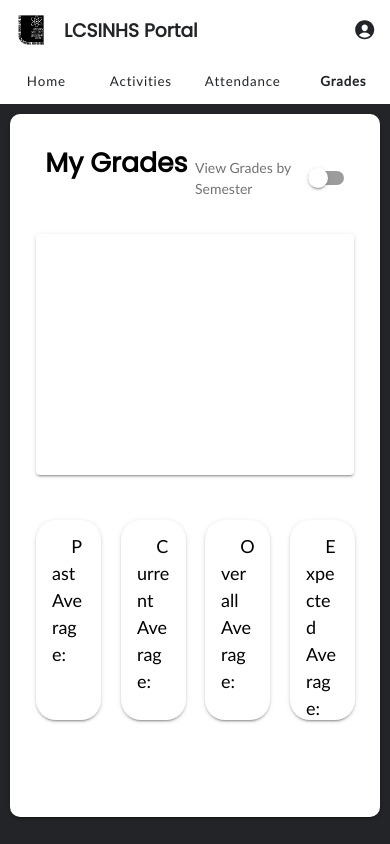
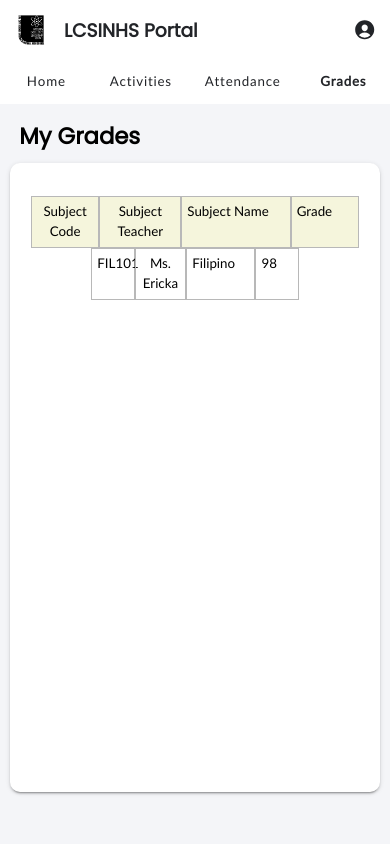
Before and after one commit to erickajanemacatol/lcsinhsportal, a React (Vite) app: page /grades in a window 390 px wide. Built offline with nearby package versions, Linux system fonts and the light colour scheme.

Commit message:
Responsive Grades Page

```diff
--- a/src/pages/Home/Grades/Grades.css
+++ b/src/pages/Home/Grades/Grades.css
@@ -1,39 +1,69 @@
+.grid-border {
+    text-align: center;
+    color: rgb(0, 0, 0);
+    align-items: center;
+    justify-items: center;
+    font-size: 12pt;
+}
+
+.col-border-header {
+    border-width: 1px;
+    border-style: solid;
+    border-color: rgb(184, 184, 184);
+    background-color:beige;
+}
+
+.col-border {
+    border-width: 1px;
+    border-style: solid;
+    border-color: rgb(184, 184, 184);
+}
+
 .my-grades-card {
-    height: 95%;
+    height: 85%;
     border-radius: 10px;
 }
 
-.top-place {
-    display: grid;
-    align-items: center;
-    grid-template-columns: 50% 50%;
-    grid-template-rows: max-content;
+.my-grades-text {
+    font-family: poppins;
+    width: 50%;
+    font-weight: bolder;
+    font-size: 22pt;
+    color: black;
 }
 
-.div-toggle {
-    display: flex;
-    justify-content: end;
+
+
+/*MOBILE*/
+.grid-border {
+    text-align: center;
+    color: rgb(0, 0, 0);
     align-items: center;
-    margin-right: 20px;
-    margin-top: 30px;
+    justify-items: center;
+    font-size: 10pt;
 }
 
-.cards-pos {
-    display: flex;
-    width: 100%;
-    height: auto;
-    justify-content: center;
-    align-items: center;
+.col-border-header {
+    border-width: 1px;
+    border-style: solid;
+    border-color: rgb(184, 184, 184);
+    background-color:beige;
 }
 
-.cards-size {
-    width: 200px;
-    height: 200px;
-    border-radius: 20px;
+.col-border {
+    border-width: 1px;
+    border-style: solid;
+    border-color: rgb(184, 184, 184);
 }
 
-.label-appearance {
-    font-size: large;
+.m-grades-card {
+    height: 85%;
+    border-radius: 10px;
+}
+
+.m-grades-text {
+    font-family: poppins;
+    font-weight: bolder;
+    font-size: 17pt;
     color: black;
-    font-weight: 500;
 }
--- a/src/pages/Home/Grades/Grades.tsx
+++ b/src/pages/Home/Grades/Grades.tsx
@@ -1,116 +1,121 @@
-import { IonCard, IonCardContent, IonContent, IonFab, IonFabButton, IonHeader, IonIcon, IonLabel, IonPage, IonToggle, IonToolbar } from "@ionic/react";
+import { IonCard, IonCardContent, IonCol, IonContent, IonFab, IonFabButton, IonGrid, IonHeader, IonIcon, IonLabel, IonPage, IonRow, IonToggle, IonToolbar } from "@ionic/react";
 import Header from "../../../components/StudentHeader";
-import Chart from "react-apexcharts";
 import './Grades.css'
+import { useMediaQuery } from "react-responsive";
 
 const Grades = () => {
-    const chartData = {
-        options: {
-            chart: {
-                id: "basic-bar",
-                type: "line",
-                toolbar: {
-                    show: false
-                }
-            },
-            xaxis: {
-                type: "datetime"
-            },
-            stroke: {
-                curve: "straight"
-            }
-        },
-        series: [
-            {
-                name: "Series 1",
-                data: [
-                    {
-                        x: "2022-01-01",
-                        y: 0
-                    },
-                    {
-                        x: "2022-03-02",
-                        y: 5
-                    },
-                    {
-                        x: "2022-04-15",
-                        y: 3
-                    },
-                    {
-                        x: "2022-05-09",
-                        y: 2
-                    },
-                    {
-                        x: "2022-06-19",
-                        y: 0
-                    }
-                ]
-            }
-        ]
-    };
+
+    const isDesktop = useMediaQuery({ minWidth: 992 })
 
     return (
+
         <IonPage>
             <Header />
 
-            <IonContent color={'dark'} scrollX={false}>
-                <IonCard className="my-grades-card">
-                    <IonCardContent>
+            {isDesktop ?
+                <>
+                    <IonContent color={'light'} scrollX={false}>
+                        <div className="spacer-h-m" />
+                        <IonLabel className="my-grades-text">My Grades</IonLabel>
 
-                        <div className="top-place">
-                            <div>
-                                <IonLabel className="my-activity-text">My Grades</IonLabel>
-                            </div>
+                        <IonCard className="my-grades-card">
+                            <IonCardContent>
 
-                            <div className="div-toggle">
-                                View Grades by Semester
-                                <div className="spacer-w-s"></div>
-                                <IonToggle aria-label="View Grades"></IonToggle>
-                            </div>
-                        </div>
+                                <div className="spacer-h-m"></div>
 
-                        <div className="spacer-h-m"></div>
+                                <div>
+                                    <IonGrid className="grid-border">
+                                        <IonRow>
+                                            <IonCol class="col-border-header" size="2">
+                                                Subject Code
+                                            </IonCol>
+                                            <IonCol class="col-border-header" size="3">
+                                                Subject Teacher
+                                            </IonCol>
+                                            <IonCol class="col-border-header" size="4">
+                                                Subject Name
+                                            </IonCol>
+                                            <IonCol class="col-border-header" >
+                                                Grade
+                                            </IonCol>
+                                        </IonRow>
 
-                        <IonCard>
-                            <IonCardContent>
-                                <Chart options={chartData.options}
-                                    series={chartData.series}
-                                    type="line"
-                                    width="100%"
-                                    height={200} />
+                                        {/*RETURN GRADES HERE*/}
+                                        <div className="spacer-h-xss"></div>
+                                        <IonRow>
+                                            <IonCol class="col-border" size="2">
+                                                FIL101
+                                            </IonCol>
+                                            <IonCol class="col-border" size="3">
+                                                Ms. Ericka
+                                            </IonCol>
+                                            <IonCol class="col-border" size="4">
+                                                Filipino
+                                            </IonCol>
+                                            <IonCol class="col-border" >
+                                                98
+                                            </IonCol>
+                                        </IonRow>
+                                    </IonGrid>
+                                </div>
+
                             </IonCardContent>
                         </IonCard>
+                    </IonContent>
+                </>
+                :
+                /*MOBILE VIEW*/
+                <>
+                    <IonContent color={'light'} scrollX={false}>
+                        <div className="spacer-h-s" />
+                        <IonLabel className="m-grades-text">My Grades</IonLabel>
 
-                        <div className="spacer-h-m"></div>
-                        <div className="cards-pos">
-                            <IonCard className="cards-size">
-                                <IonCardContent>
-                                    <IonLabel className="label-appearance">Past Average:</IonLabel>
-                                </IonCardContent>
-                            </IonCard>
+                        <IonCard className="m-grades-card">
+                            <IonCardContent>
 
-                            <IonCard className="cards-size">
-                                <IonCardContent>
-                                    <IonLabel className="label-appearance">Current Average:</IonLabel>
-                                </IonCardContent>
-                            </IonCard>
+                                <div className="spacer-h-s"></div>
 
-                            <IonCard className="cards-size">
-                                <IonCardContent>
-                                    <IonLabel className="label-appearance">Overall Average:</IonLabel>
-                                </IonCardContent>
-                            </IonCard>
+                                <div>
+                                    <IonGrid className="grid-border">
+                                        <IonRow>
+                                            <IonCol class="col-border-header" size="2.5">
+                                                Subject Code
+                                            </IonCol>
+                                            <IonCol class="col-border-header" size="3">
+                                                Subject Teacher
+                                            </IonCol>
+                                            <IonCol class="col-border-header" size="4">
+                                                Subject Name
+                                            </IonCol>
+                                            <IonCol class="col-border-header" >
+                                                Grade
+                                            </IonCol>
+                                        </IonRow>
 
-                            <IonCard className="cards-size">
-                                <IonCardContent>
-                                    <IonLabel className="label-appearance">Expected Average:</IonLabel>
-                                </IonCardContent>
-                            </IonCard>
-                        </div>
+                                        {/*RETURN GRADES HERE*/}
+                                        <div className="spacer-h-xss"></div>
+                                        <IonRow>
+                                            <IonCol class="col-border" size="2.5">
+                                                FIL101
+                                            </IonCol>
+                                            <IonCol class="col-border" size="3">
+                                                Ms. Ericka
+                                            </IonCol>
+                                            <IonCol class="col-border" size="4">
+                                                Filipino
+                                            </IonCol>
+                                            <IonCol class="col-border" >
+                                                98
+                                            </IonCol>
+                                        </IonRow>
+                                    </IonGrid>
+                                </div>
 
-                    </IonCardContent>
-                </IonCard>
-            </IonContent>
+                            </IonCardContent>
+                        </IonCard>
+                    </IonContent>
+                </>}
+
         </IonPage>
     );
 };
```
